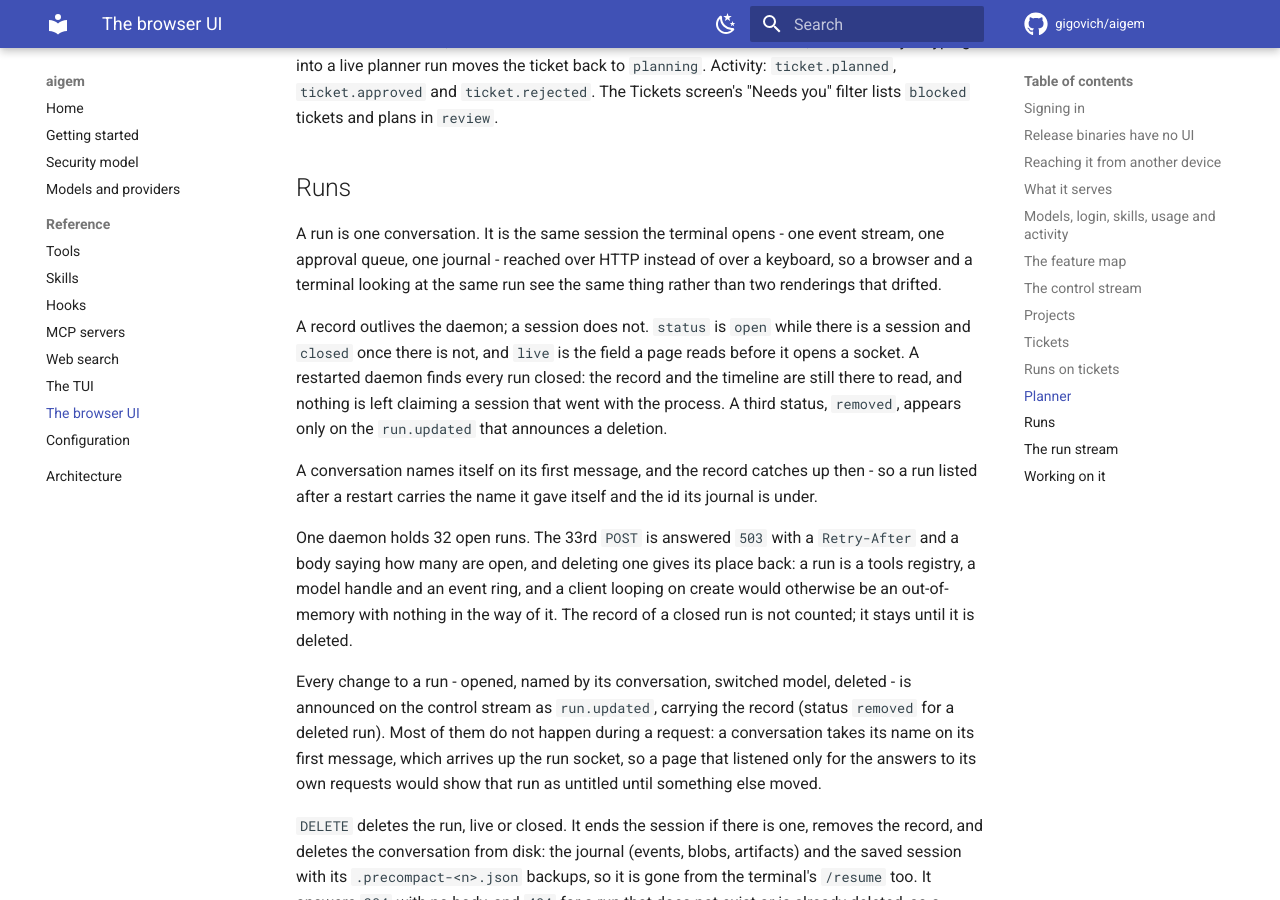
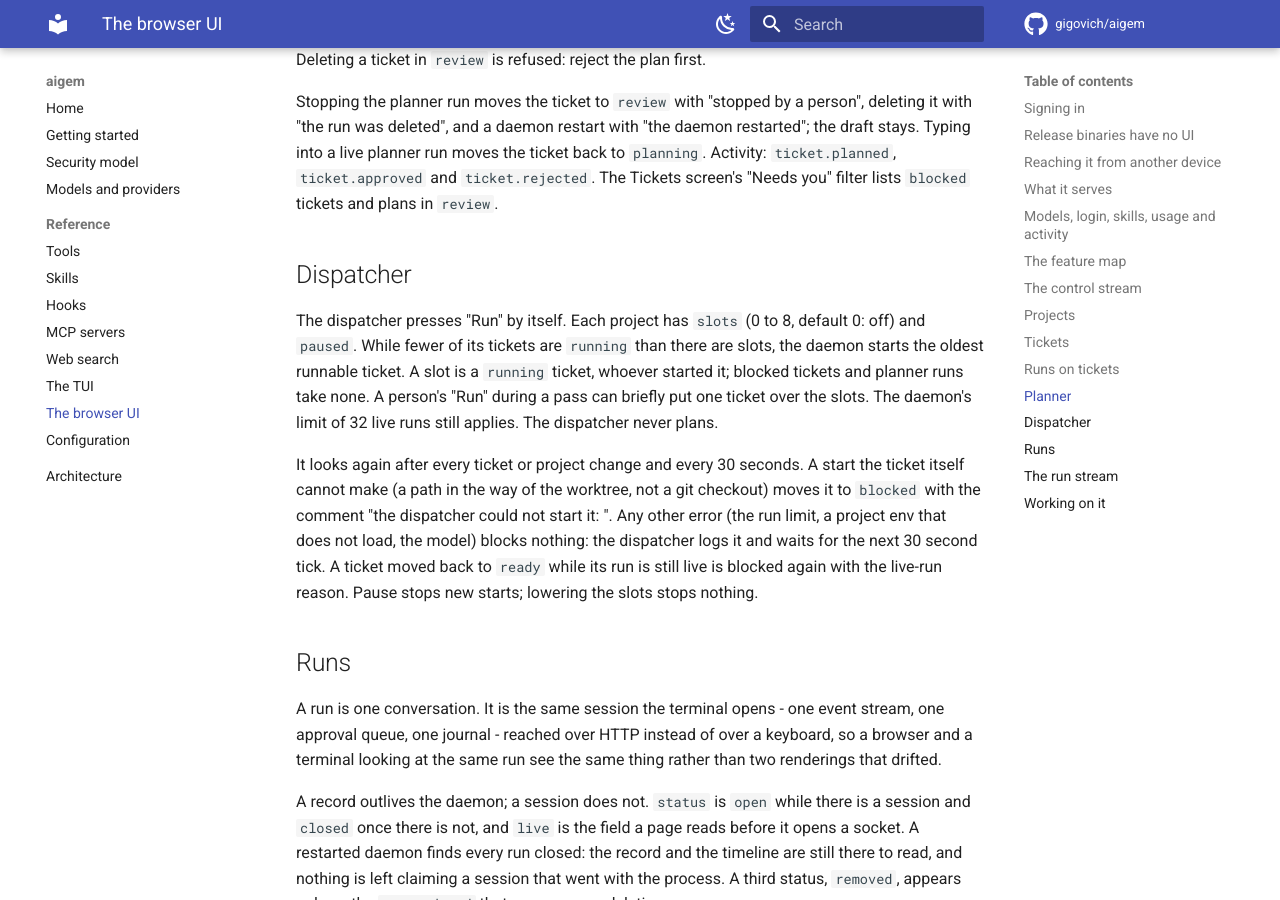
Before and after one commit to gigovich/aigem, an MkDocs documentation site: the page built from docs/web.md, in a window 1280 px wide and 900 px high, scrolled down 11815 px. Built offline with MkDocs 1.6.1 and Material for MkDocs 9.7.7, drawn with Linux system fonts in a browser that asks for light colours; comment, search, counter and statistics services are not loaded; some of the changed text lies outside the part shown.

Commit message:
docs: the dispatcher

```diff
--- a/docs/web.md
+++ b/docs/web.md
@@ -164,9 +164,10 @@ though the hop to the daemon is plain HTTP.
 | `GET /api/commands` | the command palette catalogue from the active environment; takes `?project=` |
 | `GET /api/usage` | stored provider quota snapshots |
 | `GET /api/activity` | persistent mutation feed, paged with `?since=&limit=` |
-| `GET /api/projects` | the registry, the daemon's own directory first with an empty id |
+| `GET /api/projects` | the registry, the daemon's own directory first with an empty id; each with `slots` and `paused` |
 | `POST /api/projects` | `{"dir":"/abs/path","name":"optional"}`; 201, or 400 with why not |
 | `DELETE /api/projects/{id}` | forgets the project; 409 while it has an open run; removes no files |
+| `PATCH /api/projects/{id}` | `{slots?, paused?}`; 200 with the project, 400 out of range, 404 |
 | `GET /api/projects/{id}/repos` | the git checkouts under the project, discovered on demand |
 | `GET /api/projects/{id}/tickets` | the project's tickets, oldest first; `?status=` and `?parent=` filter |
 | `POST /api/projects/{id}/tickets` | `{repo, title, body, parent, dependsOn}`; 201 |
@@ -465,6 +466,22 @@ Typing into a live planner run moves the ticket back to `planning`. Activity:
 `ticket.planned`, `ticket.approved` and `ticket.rejected`. The Tickets screen's "Needs you"
 filter lists `blocked` tickets and plans in `review`.
 
+## Dispatcher
+
+The dispatcher presses "Run" by itself. Each project has `slots` (0 to 8, default 0: off) and
+`paused`. While fewer of its tickets are `running` than there are slots, the daemon starts the
+oldest runnable ticket. A slot is a `running` ticket, whoever started it; blocked tickets and
+planner runs take none. A person's "Run" during a pass can briefly put one ticket over the
+slots. The daemon's limit of 32 live runs still applies. The dispatcher never plans.
+
+It looks again after every ticket or project change and every 30 seconds. A start the ticket
+itself cannot make (a path in the way of the worktree, not a git checkout) moves it to
+`blocked` with the comment "the dispatcher could not start it: <error>". Any other error (the
+run limit, a project env that does not load, the model) blocks nothing: the dispatcher logs it
+and waits for the next 30 second tick. A ticket moved back to `ready` while its run is still
+live is blocked again with the live-run reason. Pause stops new starts; lowering the slots
+stops nothing.
+
 ## Runs
 
 A run is one conversation. It is the same session the terminal opens - one
```
Also changed, not shown: CHANGELOG.md (+3 -0 lines).
